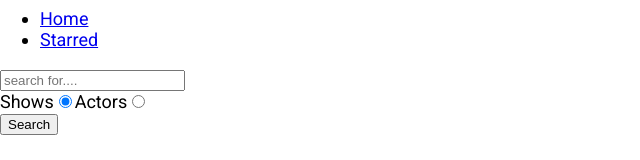
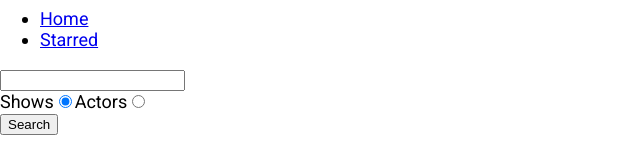
Before and after one commit to ravi238873/box-office, a React (Create React App) app: page / in a window 1280 px wide. Shown: the part 161-321 px from the top of the page, without its empty margins (0-640 px from the left). Built offline with nearby package versions, Linux system fonts and the light colour scheme.

Commit message:
created more custom hooks

```diff
--- a/src/misc/custom-hooks.js
+++ b/src/misc/custom-hooks.js
@@ -1,4 +1,5 @@
-import { useReducer, useEffect } from 'react';
+import { useReducer, useEffect, useState } from 'react';
+import { getAPI } from './config';
 
 function showsReducer(prevState, action) {
   switch (action.type) {
@@ -32,3 +33,64 @@
 export function useShows(key = 'shows') {
   return usePersistedReducer(showsReducer, [], key);
 }
+
+export function useLastQuery(key = 'lastQuery') {
+  const [input, setInput] = useState(() => {
+    const persisted = sessionStorage.getItem(key);
+
+    return persisted ? JSON.parse(persisted) : ' ';
+  });
+
+  const setPersistedInput = newState => {
+    setInput(newState);
+
+    sessionStorage.setItem(key, JSON.stringify(newState));
+  };
+
+  return [input, setPersistedInput];
+}
+
+const reducer = (prevState, action) => {
+  switch (action.type) {
+    case 'FETCH_SUCCESS': {
+      return { isLoading: false, error: null, show: action.show };
+    }
+
+    case 'FETCH_FAILED': {
+      return { ...prevState, isLoading: false, error: action.error };
+    }
+
+    default:
+      return prevState;
+  }
+};
+
+export function useShow(showId) {
+  const [state, dispatch] = useReducer(reducer, {
+    show: null,
+    isLoading: true,
+    error: null,
+  });
+
+  useEffect(() => {
+    let isMounted = true;
+
+    getAPI(`/shows/${showId}?embed[]=seasons&embed[]=cast`)
+      .then(results => {
+        if (isMounted) {
+          dispatch({ type: 'FETCH_SUCCESS', show: results });
+        }
+      })
+      .catch(err => {
+        if (isMounted) {
+          dispatch({ type: 'FETCH_FAILED', error: err.message });
+        }
+      });
+
+    return () => {
+      isMounted = false;
+    };
+  }, [showId]);
+
+  return state;
+}
--- a/src/pages/Home.js
+++ b/src/pages/Home.js
@@ -3,9 +3,10 @@
 import MainPageLayout from '../components/MainPageLayout';
 import ShowGrid from '../components/shows/ShowGrid';
 import { getAPI } from '../misc/config';
+import { useLastQuery } from '../misc/custom-hooks';
 
 const Home = () => {
-  const [input, setInput] = useState('');
+  const [input, setInput] = useLastQuery();
   const [results, setResults] = useState(null);
   const [searchOption, setSearchOption] = useState('shows');
 
--- a/src/pages/Show.js
+++ b/src/pages/Show.js
@@ -1,61 +1,18 @@
 /* eslint-disable no-underscore-dangle */
-import React, { useEffect, useReducer } from 'react';
+import React from 'react';
 import { useParams } from 'react-router-dom';
 import Cast from '../components/shows/Cast';
 import Details from '../components/shows/Details';
 import Seasons from '../components/shows/Seasons';
 import ShowMainData from '../components/shows/ShowMainData';
-import { getAPI } from '../misc/config';
+import { useShow } from '../misc/custom-hooks';
+
 import { ShowPageWrapper, InfoBlock } from './Show.styled';
-
-const reducer = (prevState, action) => {
-  switch (action.type) {
-    case 'FETCH_SUCCESS': {
-      return { isLoading: false, error: null, show: action.show };
-    }
-
-    case 'FETCH_FAILED': {
-      return { ...prevState, isLoading: false, error: action.error };
-    }
-
-    default:
-      return prevState;
-  }
-};
-
-const initialState = {
-  show: null,
-  isLoading: true,
-  error: null,
-};
 
 const Show = () => {
   const { id } = useParams();
 
-  const [{ show, isLoading, error }, dispatch] = useReducer(
-    reducer,
-    initialState
-  );
-
-  useEffect(() => {
-    let isMounted = true;
-
-    getAPI(`/shows/${id}?embed[]=seasons&embed[]=cast`)
-      .then(results => {
-        if (isMounted) {
-          dispatch({ type: 'FETCH_SUCCESS', show: results });
-        }
-      })
-      .catch(err => {
-        if (isMounted) {
-          dispatch({ type: 'FETCH_FAILED', error: err.message });
-        }
-      });
-
-    return () => {
-      isMounted = false;
-    };
-  }, [id]);
+  const { show, isLoading, error } = useShow(id);
 
   console.log(show);
 
```
